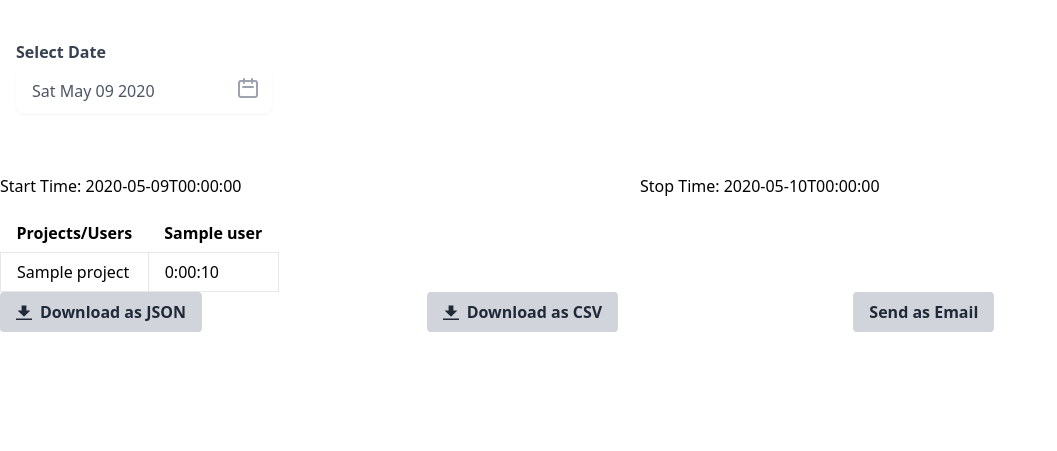
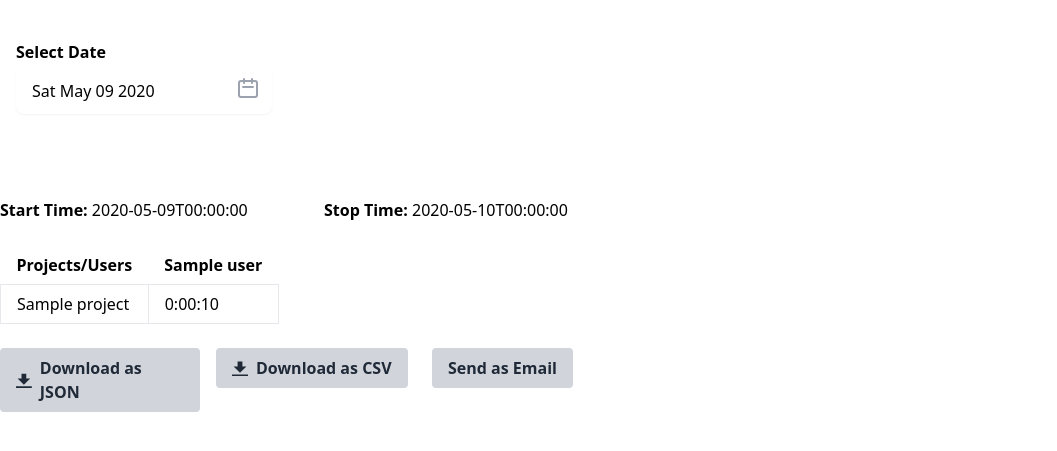
Before and after one commit to kumaranvpl/hubstaff-bot, a Flask app: page / in a window 1280 px wide. Shown: the part 80-531 px from the top of the page, without its empty margins (0-1057 px from the left). Run offline with Flask 2, Linux system fonts and the light colour scheme.

Commit message:
Fix some UI alignment issues

```diff
--- a/templates/actions.html
+++ b/templates/actions.html
@@ -1,6 +1,6 @@
 <div class="row">
-    <div class="flex mb-4">
-        <div class="flex-1">
+    <div class="flex -mx-2">
+        <div class="w-1/6 px-2">
             <a href="/download/json?start={{ start }}&stop={{ stop }}"
                 class="bg-gray-300 hover:bg-gray-400 text-gray-800 font-bold py-2 px-4 rounded inline-flex items-center"
                 role="button">
@@ -9,7 +9,7 @@
                 <span>Download as JSON</span>
             </a>
         </div>
-        <div class="flex-1">
+        <div class="w-1/6 px-2">
             <a href="/download/csv?start={{ start }}&stop={{ stop }}"
                 class="bg-gray-300 hover:bg-gray-400 text-gray-800 font-bold py-2 px-4 rounded inline-flex items-center"
                 role="button">
@@ -18,7 +18,7 @@
                 <span>Download as CSV</span>
             </a>
         </div>
-        <div class="flex-1">
+        <div class="w-1/6 px-2">
             <a href="#"
                 class="bg-gray-300 hover:bg-gray-400 text-gray-800 font-bold py-2 px-4 rounded inline-flex items-center"
                 role="button">
--- a/templates/datepicker.html
+++ b/templates/datepicker.html
@@ -13,12 +13,12 @@
             <div class="container mx-auto px-4 py-2 md:py-10">
                 <div class="mb-5 w-64">
 
-                    <label for="datepicker" class="font-bold mb-1 text-gray-700 block">Select Date</label>
+                    <label for="datepicker" class="font-bold mb-1 block">Select Date</label>
                     <div class="relative">
                         <input type="hidden" name="date" x-ref="date">
                         <input type="text" readonly x-model="datepickerValue" @click="showDatepicker = !showDatepicker"
                             @keydown.escape="showDatepicker = false"
-                            class="w-full pl-4 pr-10 py-3 leading-none rounded-lg shadow-sm focus:outline-none focus:shadow-outline text-gray-600 font-medium"
+                            class="w-full pl-4 pr-10 py-3 leading-none rounded-lg shadow-sm focus:outline-none focus:shadow-outline font-medium"
                             placeholder="Select date">
 
                         <div class="absolute top-0 right-0 px-3 py-2">
--- a/templates/index.html
+++ b/templates/index.html
@@ -1,19 +1,21 @@
 {% extends "base.html" %}
 
 {% block content %}
-<div class="container mx-auto">
+<div class="container mx-auto grid gap-6">
     <div class="row">
         {% if actions %}
         {% include 'datepicker.html' %}
         {% endif %}
     </div>
     <div class="row">
-        <div class="flex mb-4">
-            <div class="flex-1">
-                <span>Start Time: {{ start }}</span>
+        <div class="flex -mx-2">
+            <div class="w-1/4 px-2">
+                <span class="font-bold">Start Time: </span>
+                <span>{{ start }}</span>
             </div>
-            <div class="flex-1">
-                <span>Stop Time: {{ stop }}</span>
+            <div class="w-1/4 px-2">
+                <span class="font-bold">Stop Time: </span>
+                <span>{{ stop }}</span>
             </div>
         </div>
     </div>
```
